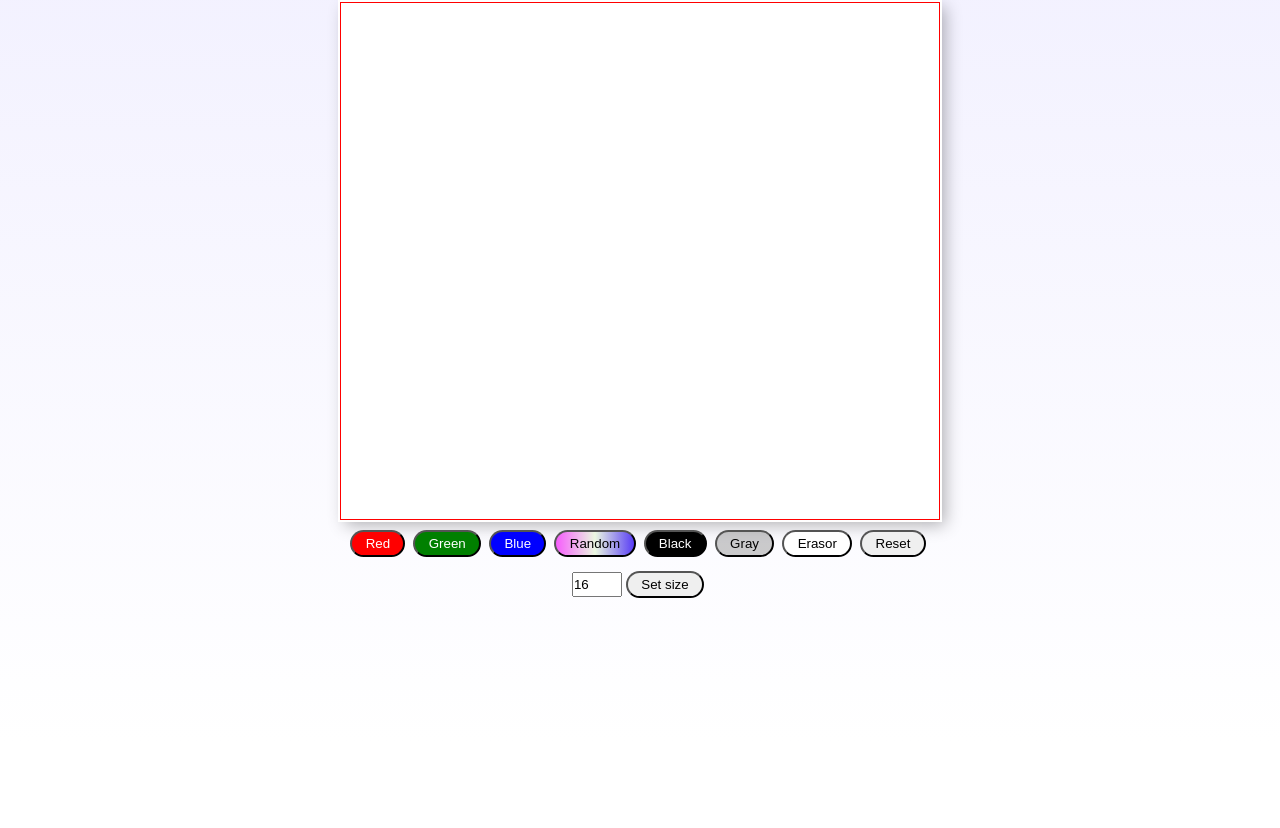
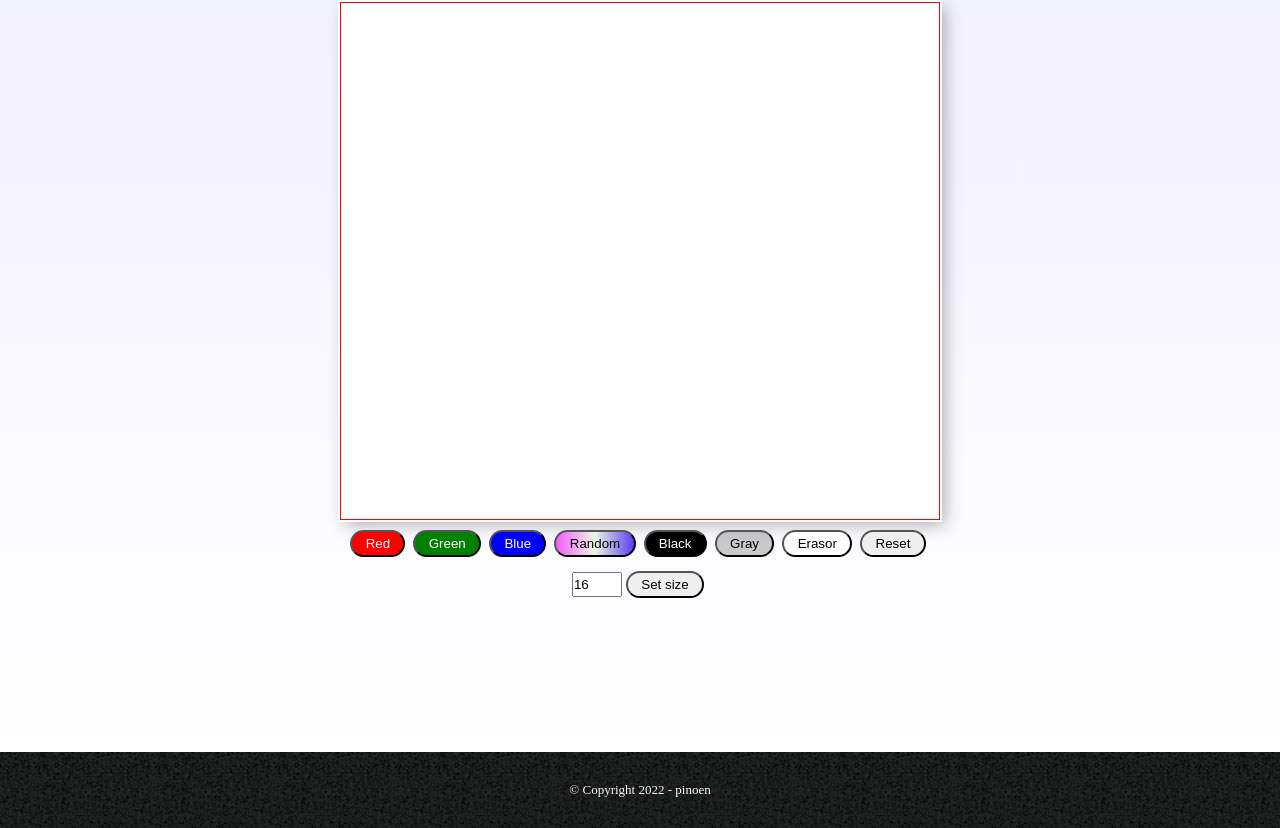
Before and after one commit to pinoen/Etch-a-sketch, a plain HTML site: page index.html in a window 1280 px wide. Shown: the part 58-886 px from the top of the page. Before the commit the page ends 800 px from the top, so only its background shows below. Drawn offline with Linux system fonts and the light colour scheme.

Commit message:
Add footer with link to my github account

```diff
--- a/index.html
+++ b/index.html
@@ -32,6 +32,10 @@
     </div>
   </div>
 
+  <footer id="pie-pagina">
+    <p>&copy Copyright 2022 - <a href="https://github.com/pinoen" target="_blank">pinoen</a></p>
+  </footer>
+
   <script src="main.js"></script>
 
 </body>
--- a/styles.css
+++ b/styles.css
@@ -123,3 +123,24 @@ input {
 .error {
   display: none;
 }
+
+footer p{
+  text-align: center;
+  margin-top: 10px;
+  color: whitesmoke;
+  padding: 30px;
+  font-size: small;
+}
+#pie-pagina{
+  background: url(bg.jpg);
+  height: 100%;
+  width: 100%;
+}
+a{
+  text-decoration: none;
+  color: white;
+}
+a:hover{
+  cursor:pointer;
+  font-weight: bolder;
+}
```
Also changed, not shown: bg.jpg (added).
